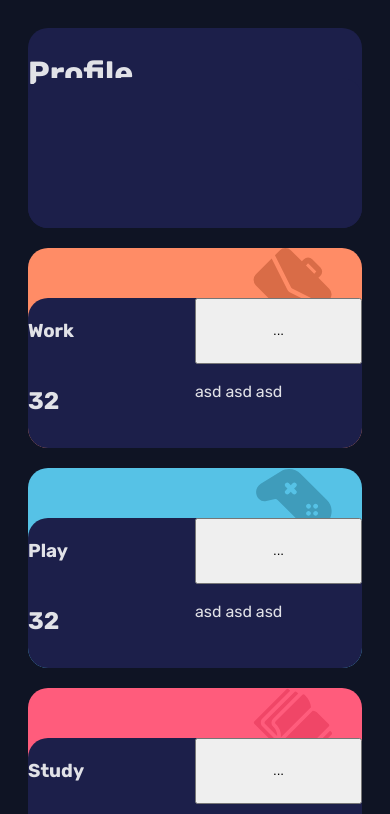
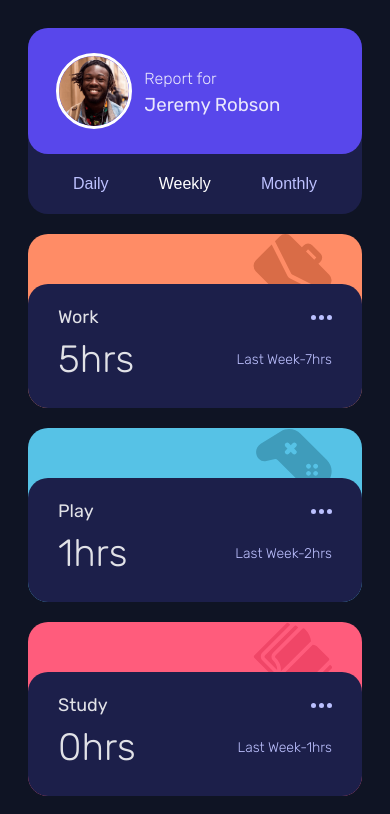
Before and after one commit to Nahuel-circulo/FEM-timetrakgin-dashboard, a React (Vite) app: page / in a window 390 px wide. Shown: the top 814 px of the page. Built offline with nearby package versions, Linux system fonts and the light colour scheme.

Commit message:
mobile design

```diff
--- a/src/App.tsx
+++ b/src/App.tsx
@@ -4,86 +4,90 @@ import selfcareIcon from './assets/icon-self-care.svg';
 import socialIcon from './assets/icon-social.svg';
 import studyIcon from './assets/icon-study.svg';
 import workIcon from './assets/icon-work.svg';
+import ellipsisIcon from './assets/icon-ellipsis.svg';
 
 import data from './data/data.js';
+import { useState } from 'react';
+
+interface Timeframe {
+  current: number
+  previous: number
+}
 interface dashboardData {
   title: string,
-  timesframe: {
-    dayly: {
-      current: number
-      previus: number
-    },
-    weekly: {
-      current: number
-      previus: number
-    },
-    monthly: {
-      current: number
-      previus: number
-    },
-  }
+  timeframes: {
+    daily: Timeframe,
+    weekly: Timeframe,
+    monthly: Timeframe
+  },
 }
 
+
 function App() {
+
+  const [period, setPeriod] = useState('Week');
+
+
+  /*   const periodReturn = (period: string) => {
+
+      switch (period) {
+        case :
+
+          break;
+
+        default:
+          break;
+      }
+    } */
 
   const iconReturn = (word: string) => {
 
     switch (word) {
       case 'Work':
         return workIcon
-
       case 'Study':
         return studyIcon
-
       case 'Play':
         return playIcon
-
       case 'Exercise':
         return exerciseIcon
-
       case 'Social':
         return socialIcon
-
       case 'Self Care':
         return selfcareIcon
-
-
       default:
         return workIcon
-
     }
   }
-
 
   return (
     <main>
       <div className="dashboard">
-
-        <div className="card" id="profile-card">
-          <h1>Profile</h1>
-          <div className="card-body"></div>
+        <div className="profile-card">
+          <div className="profile-card__body">
+            <img src="/public/image-jeremy.png" alt="profile picture" />
+            <p>Report for</p>
+            <h3 className='profile-card__username'>Jeremy Robson</h3>
+          </div>
+          <div className='profile-card__actions'>
+            <button className={`${period === 'Day' ? 'active' : ''} btn`}>Daily</button>
+            <button className={`${period === 'Week' ? 'active' : ''} btn`}>Weekly</button>
+            <button className={`${period === 'Month' ? 'active' : ''} btn`}>Monthly</button>
+          </div>
         </div>
-
         {
           data.map((item: dashboardData) => (
-
-
-
-            <div className="card" id={`${item.title.replace(/\s+/g, '').toLowerCase()}-card`}>
-              <img src={iconReturn(item.title)} alt="work-icon" />
+            <div key={item.title} className="card" id={`${item.title.replace(/\s+/g, '').toLowerCase()}-card`}>
+              <img className='card-image' src={iconReturn(item.title)} alt="work-icon" />
               <div className="card-body">
-                <h3>{item.title}</h3> <button>...</button>
-                <h2>32</h2> <p>asd asd asd</p>
-
+                <h3 className='card-body__title'>{item.title}</h3>
+                <img src={ellipsisIcon} alt="dots" />
+                <h2 className='card-body__currently'>{item.timeframes.daily.current}hrs</h2>
+                <p className='card-body__last'>Last {period}-{item.timeframes.daily.previous}hrs</p>
               </div>
             </div>
-          )
-
-          )
+          ))
         }
-
-
-
       </div>
     </main>
   )
--- a/src/index.css
+++ b/src/index.css
@@ -48,31 +48,122 @@
 
 }
 
+.profile-card {
+  background-color: var(--Dark-blue);
+  border-radius: 20px;
+}
+
+
+.profile-card__body {
+  background-color: var(--Blue);
+  display: grid;
+  grid-template-columns: 1fr 2fr;
+  grid-template-rows: 1fr 1fr;
+  border-radius: 20px;
+  padding: 15px;
+}
+
+.profile-card__body img {
+  max-width: 70px;
+  margin: 10px;
+  border: 3px solid white;
+  border-radius: 50%;
+  justify-self: center;
+  align-self: center;
+  grid-row: 1/3;
+}
+
+.profile-card p {
+  margin: 0px;
+  font-weight: 300;
+  align-self: flex-end;
+}
+
+.profile-card__username {
+  margin: 0px;
+  align-self: flex-start;
+  font-weight: 400;
+}
+
+.profile-card__actions {
+  display: flex;
+  flex-direction: row;
+  justify-content: space-around;
+  padding: 20px;
+}
+
+.btn {
+  background-color: transparent;
+  border: none;
+  color: var(--Pale-Blue);
+  font-size: 16px;
+  cursor: pointer;
+  transition: color .2s linear;
+}
+
+.btn:hover {
+
+  color: white;
+
+}
+
+.active {
+  color: white;
+}
+
+
 .card {
   background-color: var(--Dark-blue);
   position: relative;
   border-radius: 20px;
-  height: 200px;
   overflow: hidden;
   display: grid;
+
   grid-template-rows: 50px auto;
 }
 
-.card img {
+.card-image {
   position: absolute;
   top: 0px;
   right: 30px;
 
 }
 
-.card-body{
+.card-body {
   grid-row: 2;
   background-color: var(--Dark-blue);
   border-radius: 20px 20px 0px 0px;
   z-index: 200;
+  padding: 20px 30px;
   display: grid;
-  grid-template-rows: 1fr 2fr;
+  align-items: center;
+  grid-template-rows: auto auto;
   grid-template-columns: 1fr 1fr;
+}
+
+
+.card-body__title {
+  margin: 0px;
+  font-size: 18px;
+  font-weight: 400;
+}
+
+.card-body img {
+  justify-self: end;
+}
+
+.card-body__currently {
+  font-size: 38px;
+  margin: 0px;
+  font-weight: 300;
+}
+
+.card-body__last {
+  font-size: 14px;
+  color: var(--Pale-Blue);
+  font-weight: 300;
+  justify-self: end;
+  margin: 0px;
 }
 
 /* #profile-card{
```
Also changed, not shown: public/image-jeremy.png (renamed from src/assets/image-jeremy.png).
